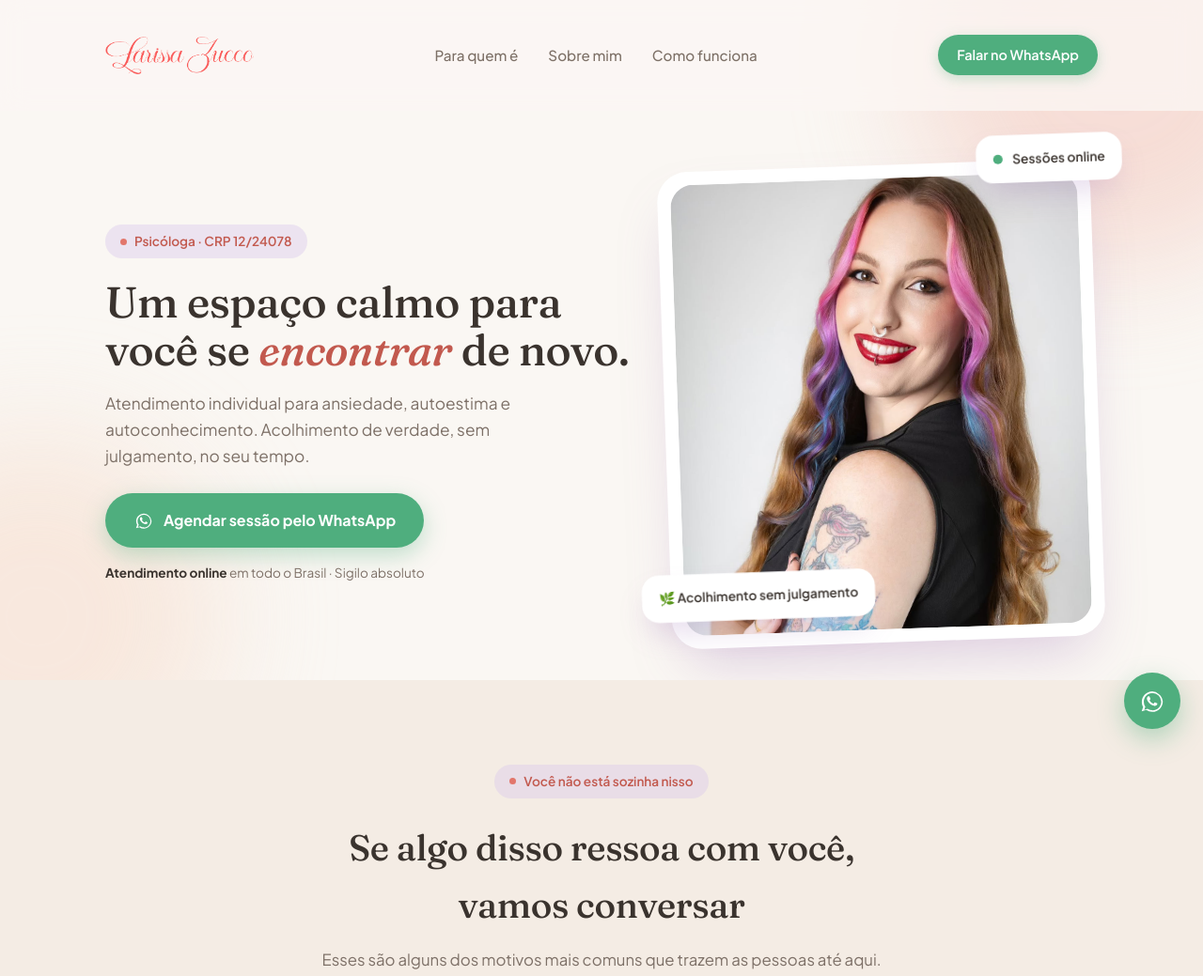
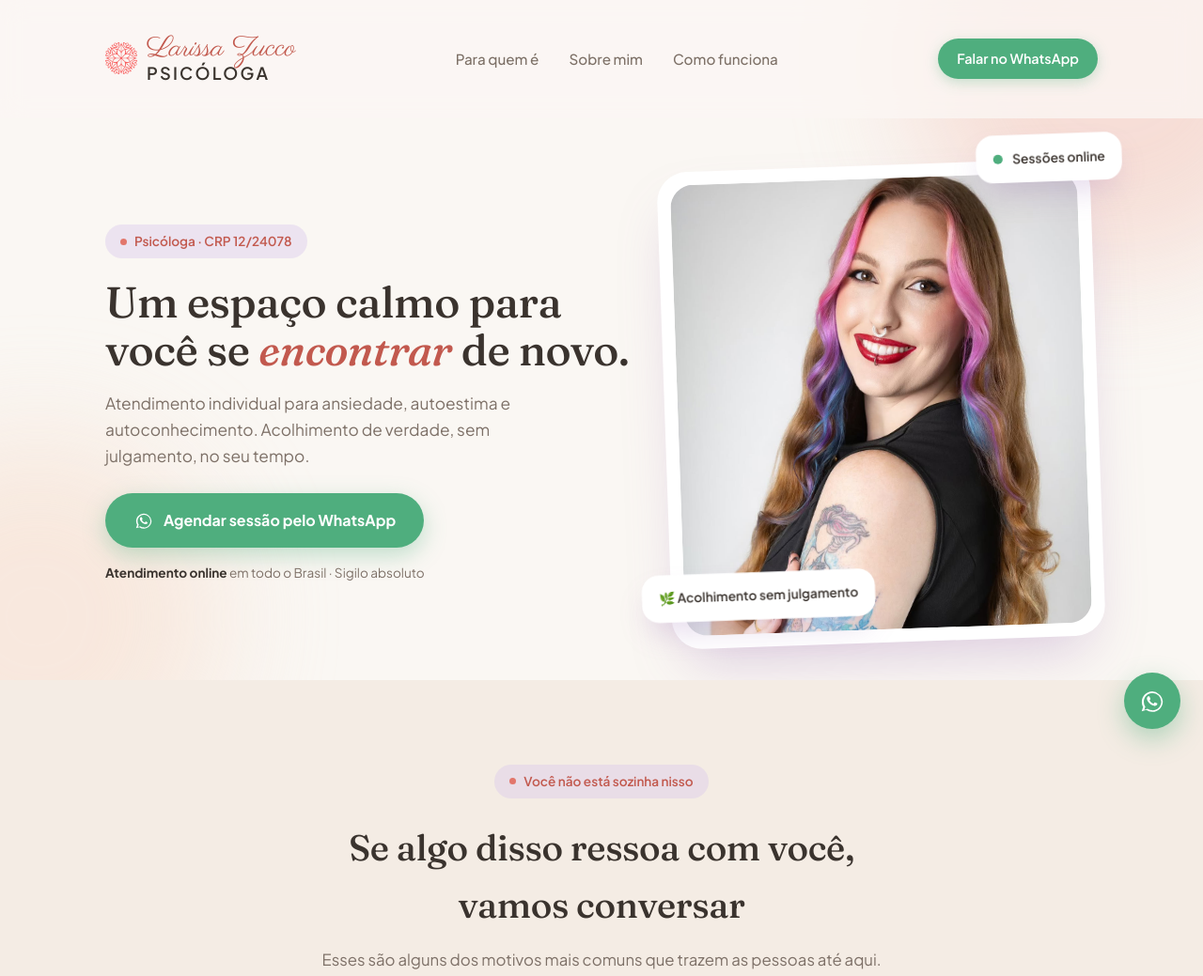
Before and after one commit to Sagwa89/psiilarissazucco, a plain HTML site: page index.html in a window 1280 px wide. Shown: the top 1039 px of the page at 94% size. Drawn offline with Linux system fonts and the light colour scheme.

Commit message:
Update index.html

```diff
--- a/index.html
+++ b/index.html
@@ -17,16 +17,16 @@
 <meta property="og:type" content="website">
 <meta property="og:title" content="Larissa Zucco | Psicóloga Online — Psicologia Analítica Junguiana">
 <meta property="og:description" content="Atendimento individual para ansiedade, autoestima e autoconhecimento, com abordagem junguiana. Acolhimento de verdade, sem julgamento, 100% online.">
-<meta property="og:image" content="https://larissazucco.com.br/images/favicon.png">
-<meta property="og:image:width" content="512">
-<meta property="og:image:height" content="512">
+<meta property="og:image" content="https://larissazucco.com.br/images/larissa-hero.jpg">
+<meta property="og:image:width" content="1200">
+<meta property="og:image:height" content="1500">
 <meta property="og:locale" content="pt_BR">
 <meta property="og:url" content="https://larissazucco.com.br/">
 
 <meta name="twitter:card" content="summary_large_image">
 <meta name="twitter:title" content="Larissa Zucco | Psicóloga Online">
 <meta name="twitter:description" content="Atendimento individual para ansiedade, autoestima e .">
-<meta name="twitter:image" content="https://larissazucco.com.br/images/favicon.png">
+<meta name="twitter:image" content="https://larissazucco.com.br/images/larissa-hero.jpg">
 
 <script type="application/ld+json">
 {
@@ -174,16 +174,6 @@
   .logo-mark {
     display: block;
     flex-shrink: 0;
-  }
-
-  .logo-mark-full {
-    display: block;
-    height: 40px;
-    width: auto;
-  }
-
-  @media (max-width: 480px) {
-    .logo-mark-full { height: 32px; }
   }
 
   .logo-text {
@@ -788,7 +778,8 @@
 <header id="main-header">
   <nav class="nav">
     <div class="logo">
-      <img src="images/logo-larissa-zucco.png" alt="Larissa Zucco" class="logo-mark-full">
+      <img src="images/logo-mark.png" alt="" width="34" height="34" class="logo-mark">
+      <span class="logo-text">Larissa Zucco<span>Psicóloga</span></span>
     </div>
 
     <ul class="nav-links">
```
